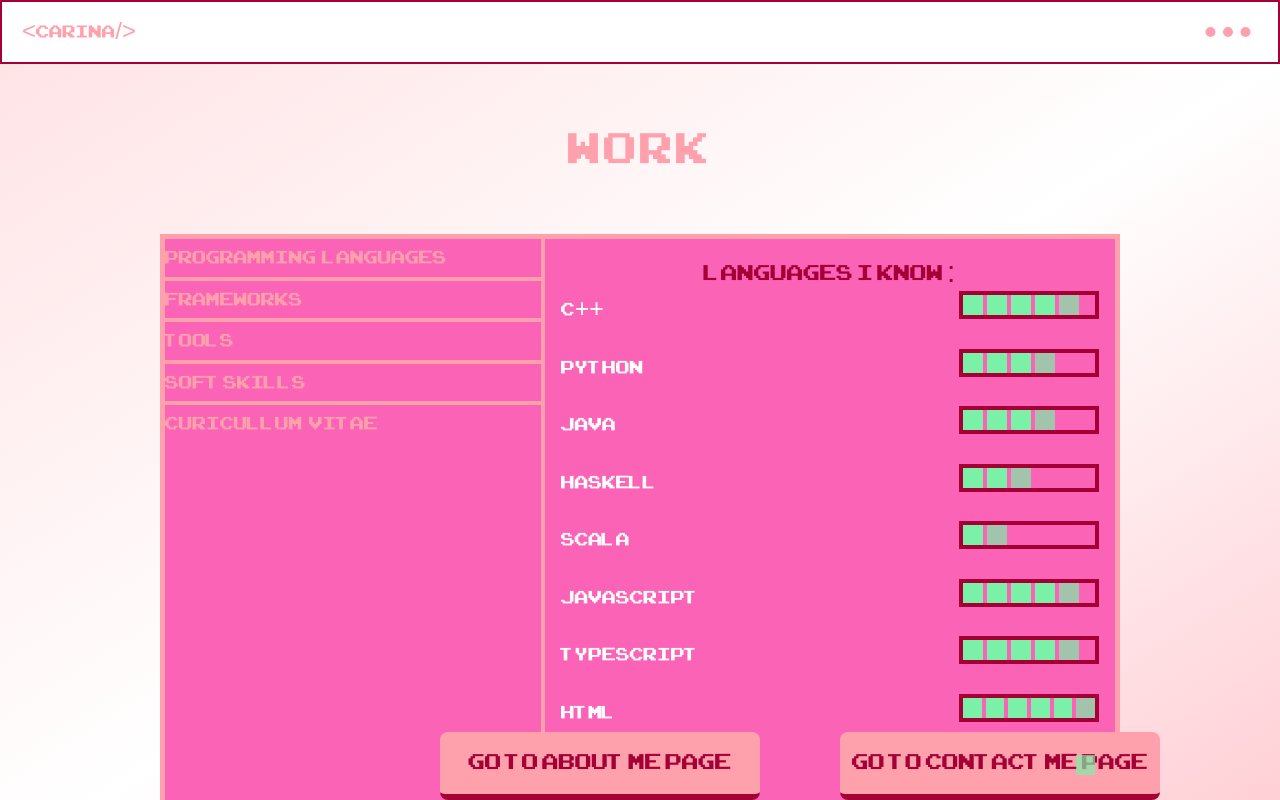
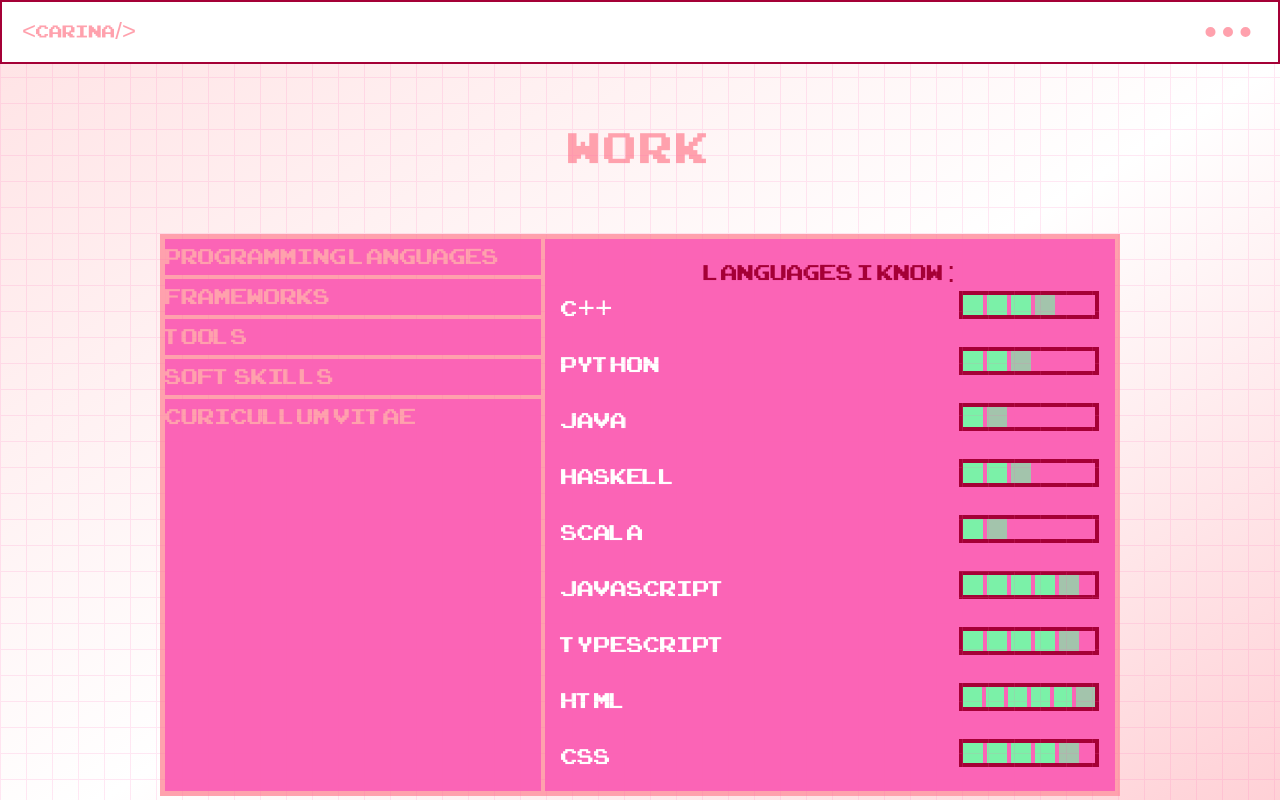
Before and after one commit to carinacostachee/portofolio, a React (Vite) app: page /work in a window 1280 px wide. Both pictures are taken after a click on the element "Programming Languages". Shown: the top 800 px of the page. Built offline with nearby package versions, Linux system fonts and the light colour scheme.

Commit message:
chore: in the process of adding responsiveness to the work page; currently modified progress bar

```diff
--- /dev/null
+++ b/src/components/BackgroundStyle.tsx
@@ -0,0 +1,14 @@
+const BackgroundStyle = () => {
+  return (
+    <div
+      className="fixed inset-0 z-10 opacity-15 w-full h-full pointer-events-none"
+      style={{
+        backgroundImage:
+          "repeating-linear-gradient(0deg, #ff69b4, #ff69b4 1px, transparent 1px, transparent 26px), repeating-linear-gradient(90deg, #ff69b4, #ff69b4 1px, transparent 1px, transparent 26px)",
+        backgroundSize: "26px 26px",
+      }}
+    ></div>
+  );
+};
+
+export default BackgroundStyle;
--- a/src/components/Programming.tsx
+++ b/src/components/Programming.tsx
@@ -1,112 +1,115 @@
 const Programming = () => {
   return (
     <div>
-      <div className="flex flex-col justify-center items-center text-3xl font-arcade text-rose-800 ">
+      <div className="flex flex-col justify-center items-center text-xl sm:text-3xl font-arcade text-rose-800 ">
         Languages I know :
       </div>
       <ol className="flex flex-col gap-5">
-        <div className="flex flex-row justify-between gap-5">
-          <li className="text-[25px] font-arcade text-white">C++</li>
+        <div className="flex flex-row justify-between">
+          <li className="text-xl sm:text-3xl font-arcade text-white">C++</li>
 
-          <div className="w-[140px] h-[28px] border-rose-800 border-4">
+          <div className=" w-[92px] sm:w-[140px] h-[20px] sm:h-[28px] border-rose-800 border-4">
             <div className="flex flex-row gap-[4px]">
-              <div className="box-content size-[20px] bg-green-300"></div>
-              <div className="box-content size-[20px] bg-green-300"></div>
-              <div className="box-content size-[20px] bg-green-300"></div>
-              <div className="box-content size-[20px] bg-green-300"></div>
+              <div className="box-content size-3 sm:size-5 bg-green-300"></div>
+              <div className="box-content size-3 sm:size-5 bg-green-300"></div>
+              <div className="box-content size-3 sm:size-5 bg-green-300"></div>
 
-              <div className="box-content size-[20px] bg-green-300 animate-square "></div>
+              <div className="box-content size-3 sm:size-5 bg-green-300 animate-square "></div>
             </div>
           </div>
         </div>
         <div className="flex flex-row justify-between gap-5">
-          <li className="text-[25px] font-arcade text-white">Python</li>
-          <div className="w-[140px] h-[28px] border-rose-800 border-4">
+          <li className="text-xl sm:text-3xl font-arcade text-white">Python</li>
+          <div className="w-[92px] sm:w-[140px] h-[20px] sm:h-[28px] border-rose-800 border-4">
             <div className="flex flex-row gap-[4px]">
-              <div className="box-content size-[20px] bg-green-300"></div>
-              <div className="box-content size-[20px] bg-green-300"></div>
-              <div className="box-content size-[20px] bg-green-300"></div>
-              <div className="box-content size-[20px] bg-green-300 animate-square"></div>
+              <div className="box-content size-3 sm:size-5 bg-green-300"></div>
+              <div className="box-content size-3 sm:size-5 bg-green-300"></div>
+              <div className="box-content size-3 sm:size-5 bg-green-300 animate-square"></div>
             </div>
           </div>
         </div>
         <div className="flex flex-row justify-between gap-5">
-          <li className="text-[25px] font-arcade text-white">Java</li>
-          <div className="w-[140px] h-[28px] border-rose-800 border-4">
+          <li className="text-xl sm:text-3xl font-arcade text-white">Java</li>
+          <div className="w-[92px] sm:w-[140px] h-[20px] sm:h-[28px] border-rose-800 border-4">
             <div className="flex flex-row gap-[4px]">
-              <div className="box-content size-[20px] bg-green-300"></div>
-              <div className="box-content size-[20px] bg-green-300"></div>
-              <div className="box-content size-[20px] bg-green-300"></div>
-              <div className="box-content size-[20px] bg-green-300 animate-square"></div>
+              <div className="box-content size-3 sm:size-5 bg-green-300"></div>
+
+              <div className="box-content size-3 sm:size-5 bg-green-300 animate-square"></div>
             </div>
           </div>
         </div>
         <div className="flex flex-row justify-between gap-5">
-          <li className="text-[25px] font-arcade text-white">Haskell</li>
-          <div className="w-[140px] h-[28px] border-rose-800 border-4">
+          <li className="text-xl sm:text-3xl font-arcade text-white">
+            Haskell
+          </li>
+          <div className="w-[92px] sm:w-[140px] h-[20px] sm:h-[28px] border-rose-800 border-4">
             <div className="flex flex-row gap-[4px]">
-              <div className="box-content size-[20px] bg-green-300"></div>
-              <div className="box-content size-[20px] bg-green-300"></div>
-              <div className="box-content size-[20px] bg-green-300 animate-square"></div>
+              <div className="box-content size-3 sm:size-5 bg-green-300"></div>
+              <div className="box-content size-3 sm:size-5 bg-green-300"></div>
+              <div className="box-content size-3 sm:size-5 bg-green-300 animate-square"></div>
             </div>
           </div>
         </div>
         <div className="flex flex-row justify-between gap-5">
-          <li className="text-[25px] font-arcade text-white">Scala</li>
-          <div className="w-[140px] h-[28px] border-rose-800 border-4">
+          <li className="text-xl sm:text-3xl font-arcade text-white">Scala</li>
+          <div className="w-[92px] sm:w-[140px] h-[20px] sm:h-[28px] border-rose-800 border-4">
             <div className="flex flex-row gap-[4px]">
-              <div className="box-content size-[20px] bg-green-300"></div>
-              <div className="box-content size-[20px] bg-green-300 animate-square"></div>
+              <div className="box-content size-3 sm:size-5 bg-green-300"></div>
+              <div className="box-content size-3 sm:size-5 bg-green-300 animate-square"></div>
             </div>
           </div>
         </div>
         <div className="flex flex-row justify-between gap-5">
-          <li className="text-[25px] font-arcade text-white">JavaScript</li>
-          <div className="w-[140px] h-[28px] border-rose-800 border-4">
+          <li className="text-xl sm:text-3xl font-arcade text-white">
+            JavaScript
+          </li>
+          <div className="w-[92px] sm:w-[140px] h-[20px] sm:h-[28px] border-rose-800 border-4">
             <div className="flex flex-row gap-[4px]">
-              <div className="box-content size-[20px] bg-green-300"></div>
-              <div className="box-content size-[20px] bg-green-300"></div>
-              <div className="box-content size-[20px] bg-green-300"></div>
-              <div className="box-content size-[20px] bg-green-300"></div>
-              <div className="box-content size-[20px] bg-green-300 animate-square"></div>
+              <div className="box-content size-3 sm:size-5 bg-green-300"></div>
+              <div className="box-content size-3 sm:size-5 bg-green-300"></div>
+              <div className="box-content size-3 sm:size-5 bg-green-300"></div>
+              <div className="box-content size-3 sm:size-5 bg-green-300"></div>
+              <div className="box-content size-3 sm:size-5 bg-green-300 animate-square"></div>
             </div>
           </div>
         </div>
         <div className="flex flex-row justify-between gap-5">
-          <li className="text-[25px] font-arcade text-white">TypeScript</li>
-          <div className="w-[140px] h-[28px] border-rose-800 border-4">
+          <li className="text-xl sm:text-3xl font-arcade text-white">
+            TypeScript
+          </li>
+          <div className="w-[92px] sm:w-[140px] h-[20px] sm:h-[28px] border-rose-800 border-4">
             <div className="flex flex-row gap-[4px]">
-              <div className="box-content size-[20px] bg-green-300"></div>
-              <div className="box-content size-[20px] bg-green-300"></div>
-              <div className="box-content size-[20px] bg-green-300"></div>
-              <div className="box-content size-[20px] bg-green-300"></div>
-              <div className="box-content size-[20px] bg-green-300 animate-square"></div>
+              <div className="box-content size-3 sm:size-5 bg-green-300"></div>
+              <div className="box-content size-3 sm:size-5 bg-green-300"></div>
+              <div className="box-content size-3 sm:size-5 bg-green-300"></div>
+              <div className="box-content size-3 sm:size-5 bg-green-300"></div>
+              <div className="box-content size-3 sm:size-5 bg-green-300 animate-square"></div>
             </div>
           </div>
         </div>
         <div className="flex flex-row justify-between gap-5">
-          <li className="text-[25px] font-arcade text-white">HTML</li>
-          <div className="w-[140px] h-[28px] border-rose-800 border-4">
+          <li className="text-xl sm:text-3xl font-arcade text-white">HTML</li>
+          <div className="w-[92px] sm:w-[140px] h-[20px] sm:h-[28px] border-rose-800 border-4">
             <div className="flex flex-row gap-[4px]">
-              <div className="box-content size-[20px] bg-green-300"></div>
-              <div className="box-content size-[20px] bg-green-300"></div>
-              <div className="box-content size-[20px] bg-green-300"></div>
-              <div className="box-content size-[20px] bg-green-300"></div>
-              <div className="box-content size-[20px] bg-green-300"></div>
-              <div className="box-content size-[20px] bg-green-300 animate-square"></div>
+              <div className="box-content size-3 sm:size-5 bg-green-300"></div>
+              <div className="box-content size-3 sm:size-5 bg-green-300"></div>
+              <div className="box-content size-3 sm:size-5 bg-green-300"></div>
+              <div className="box-content size-3 sm:size-5 bg-green-300"></div>
+              <div className="box-content size-3 sm:size-5 bg-green-300"></div>
+              <div className="box-content size-3 sm:size-5 bg-green-300 animate-square"></div>
             </div>
           </div>
         </div>
         <div className="flex flex-row justify-between gap-5">
-          <li className="text-[25px] font-arcade text-white">CSS</li>
-          <div className="w-[140px] h-[28px] border-rose-800 border-4">
+          <li className="text-xl sm:text-3xl font-arcade text-white">CSS</li>
+          <div className="w-[92px] sm:w-[140px] h-[20px] sm:h-[28px] border-rose-800 border-4">
             <div className="flex flex-row gap-[4px]">
-              <div className="box-content size-[20px] bg-green-300"></div>
-              <div className="box-content size-[20px] bg-green-300"></div>
-              <div className="box-content size-[20px] bg-green-300"></div>
-              <div className="box-content size-[20px] bg-green-300"></div>
-              <div className="box-content size-[20px] bg-green-300"></div>
-              <div className="box-content size-[20px] bg-green-300 animate-square"></div>
+              <div className="box-content size-3 sm:size-5 bg-green-300"></div>
+              <div className="box-content size-3 sm:size-5 bg-green-300"></div>
+              <div className="box-content size-3 sm:size-5 bg-green-300"></div>
+              <div className="box-content size-3 sm:size-5 bg-green-300"></div>
+
+              <div className="box-content size-3 sm:size-5 bg-green-300 animate-square"></div>
             </div>
           </div>
         </div>
--- a/src/pages/HomePage.tsx
+++ b/src/pages/HomePage.tsx
@@ -1,5 +1,3 @@
-import { Link } from "react-router-dom";
-import NavBar from "../components/NavBar";
 import HeroSectionHome from "../components/HeroSectionHome";
 
 const HomePage = () => {
--- a/src/pages/Work.tsx
+++ b/src/pages/Work.tsx
@@ -5,60 +5,25 @@ import Tools from "../components/Tools";
 import SoftSkills from "../components/SoftSkills";
 import CV from "../components/CV";
 import { Link } from "react-router-dom";
+import BackgroundStyle from "../components/BackgroundStyle";
 const Work = () => {
   const [activeSection, setActiveSection] = useState("");
   return (
     <div className="bg-gradient-to-br from-rose-100 via-white to-rose-200 h-screen ">
-      <Link
-        to="/about"
-        download
-        type="button"
-        className=" button w-80 h-17 bg-rose-300 rounded-lg cursor-pointer select-none
-                        active:translate-y-2
-                        active:[box-shadow:0_0_0_0_#881337]
-                        active:border-b-[0px]
-                        transition-all duration-150
-                        shadow-4xl
-                        border-b-[6px] border-rose-800
-                        font-arcade text-rose-800  text-[30px]
-                        absolute bottom-0 left-110
-                                                                "
-      >
-        <span className="flex justify-center items-center mt-2">
-          Go to About Me page
-        </span>
-      </Link>
-      <Link
-        to="/contact"
-        download
-        type="button"
-        className=" button w-80 h-17 bg-rose-300 rounded-lg cursor-pointer select-none
-                        active:translate-y-2
-                        active:[box-shadow:0_0_0_0_#881337]
-                        active:border-b-[0px]
-                        transition-all duration-150
-                        shadow-4xl
-                        border-b-[6px] border-rose-800
-                        font-arcade text-rose-800  text-[30px]
-                        absolute bottom-0 left-210
-                                                                "
-      >
-        <span className="flex justify-center items-center mt-2">
-          Go to Contact Me page
-        </span>
-      </Link>
-      <div className="flex flex-col justify-center items-center gap-10">
+      <BackgroundStyle />
+
+      <div className="flex flex-col justify-center items-center gap-5 sm:gap-20 lg:gap-10 ">
         <span className="text-[60px] font-arcade tracking-wider text-rose-300 mt-10">
           Work
         </span>
         <div
-          className="flex bg-pink-400
-        items-stretch w-3/4  border-5 border-rose-300"
+          className="flex bg-pink-400 w-80%
+         sm:w-3/4   border-5 border-rose-300 overflow-hidden"
         >
           <div className="w-2/5  border-r-4 border-rose-300 flex flex-col">
             <div className="border-b-4 border-rose-300 cursor-pointer">
               <span
-                className="text-[25px] font-arcade text-rose-300 whitespace-pre"
+                className=" text-sm sm:text-3xl font-arcade text-rose-300  overflow-hidden"
                 onMouseEnter={() => setActiveSection("languages")}
               >
                 {"Programming  Languages"}
@@ -68,7 +33,7 @@ const Work = () => {
               className="border-b-4 border-rose-300 cursor-pointer"
               onMouseEnter={() => setActiveSection("frameworks")}
             >
-              <span className="text-[25px] font-arcade text-rose-300">
+              <span className="text-sm sm:text-3xl font-arcade text-rose-300">
                 Frameworks
               </span>
             </div>
@@ -76,7 +41,7 @@ const Work = () => {
               className="border-b-4 border-rose-300 cursor-pointer"
               onMouseEnter={() => setActiveSection("tools")}
             >
-              <span className="text-[25px] font-arcade text-rose-300 cursor-pointer">
+              <span className="text-sm sm:text-3xl font-arcade text-rose-300 cursor-pointer">
                 Tools
               </span>
             </div>
@@ -84,7 +49,7 @@ const Work = () => {
               className="cursor-pointer border-b-4 border-rose-300"
               onMouseEnter={() => setActiveSection("skills")}
             >
-              <span className="text-[25px] font-arcade text-rose-300">
+              <span className="text-sm sm:text-3xl font-arcade text-rose-300">
                 Soft Skills
               </span>
             </div>
@@ -92,7 +57,7 @@ const Work = () => {
               className="cursor-pointer "
               onMouseEnter={() => setActiveSection("cv")}
             >
-              <span className="text-[25px] font-arcade text-rose-300 whitespace-pre">
+              <span className="text-sm sm:text-3xl font-arcade text-rose-300 ">
                 {"Curicullum  Vitae"}
               </span>
             </div>
@@ -105,6 +70,47 @@ const Work = () => {
             {activeSection === "cv" && <CV />}
           </div>
         </div>
+
+        <div className="flex flex-row justify-center items-center gap-10 mt-10 mb-10">
+          <Link
+            to="/about"
+            download
+            type="button"
+            className=" button w-30 h-17 bg-rose-300 rounded-lg cursor-pointer select-none
+                        active:translate-y-2
+                        active:[box-shadow:0_0_0_0_#881337]
+                        active:border-b-[0px]
+                        transition-all duration-150
+                        shadow-4xl
+                        border-b-[6px] border-rose-800
+                        font-arcade text-rose-800  text-xl sm:text-3xl
+
+                                                                "
+          >
+            <span className="flex justify-center items-center mt-2">
+              Me page
+            </span>
+          </Link>
+          <Link
+            to="/contact"
+            download
+            type="button"
+            className=" button w-50 h-17 bg-rose-300 rounded-lg cursor-pointer select-none
+                        active:translate-y-2
+                        active:[box-shadow:0_0_0_0_#881337]
+                        active:border-b-[0px]
+                        transition-all duration-150
+                        shadow-4xl
+                        border-b-[6px] border-rose-800
+                        font-arcade text-rose-800  text-xl sm:text-3xl
+
+                                                                "
+          >
+            <span className="flex justify-center items-center mt-2">
+              Reach me page
+            </span>
+          </Link>
+        </div>
       </div>
     </div>
   );
```
Also changed, not shown: src/components/HeroSectionHome.tsx (+2 -8 lines).
